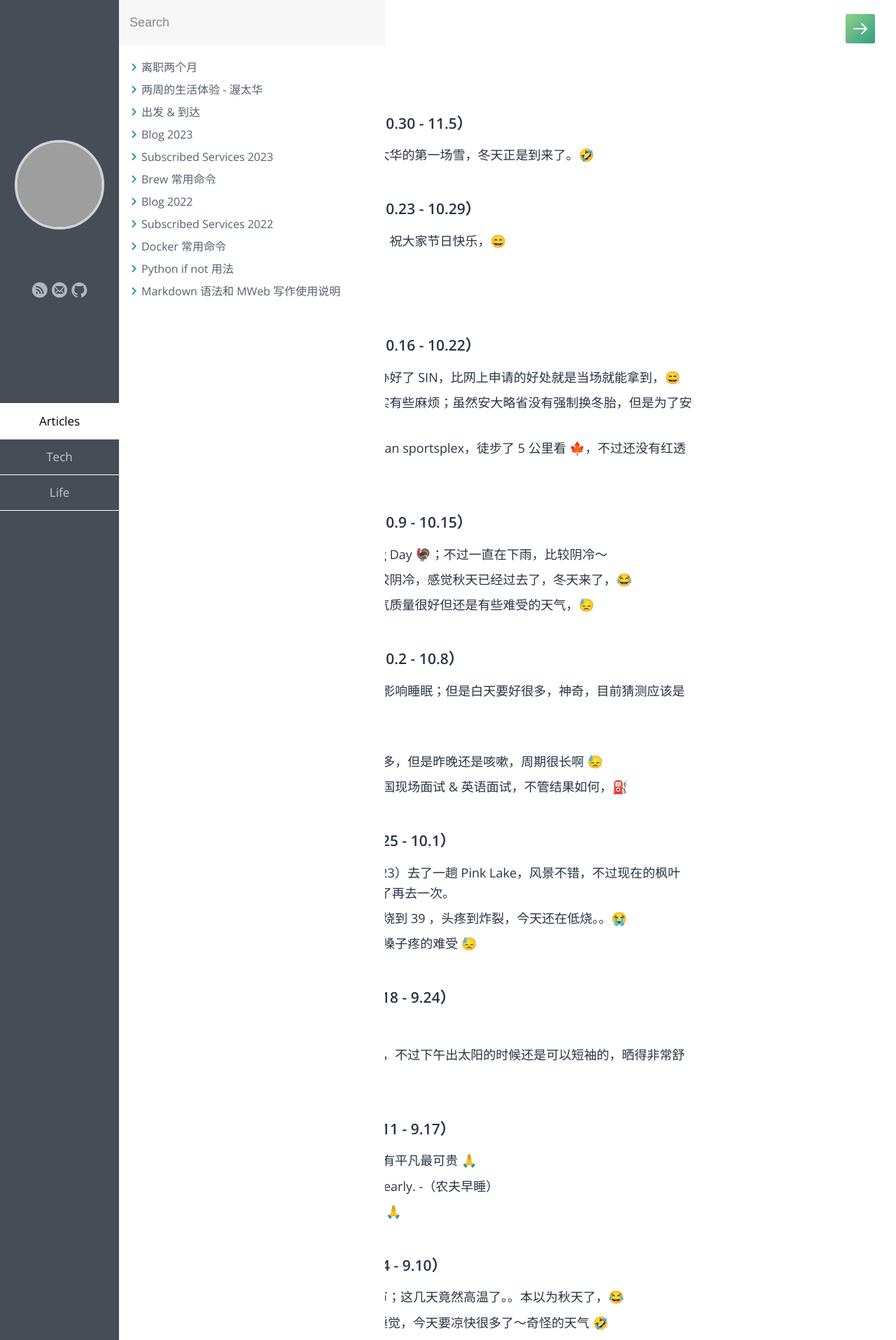
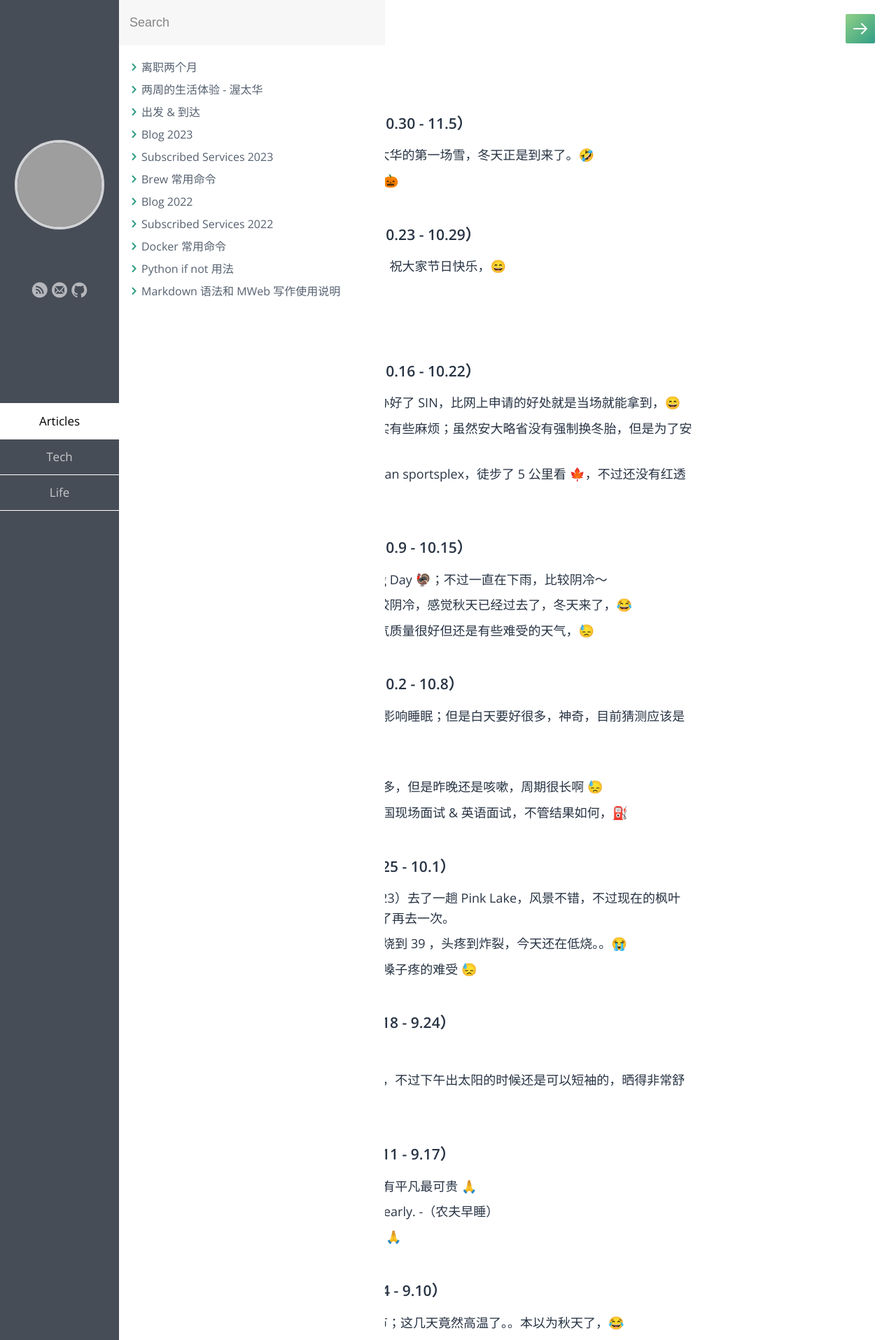
Before and after one commit to samxupeiran/samxupeiran.github.io, a Jekyll site: the page built from _posts/life/2023-01-03-my-blog.md, in a window 1280 px wide. Shown: the top 1915 px of the page at 70% size. Built offline with Jekyll 4.4.1, drawn with Linux system fonts in a browser that asks for light colours; some web fonts are replaced; some of the changed text lies outside the part shown; grey boxes are pictures that could not be loaded.

Commit message:
feat: add weekly blog 10.31

```diff
--- a/_posts/life/2023-01-03-my-blog.md
+++ b/_posts/life/2023-01-03-my-blog.md
@@ -7,6 +7,7 @@ tags: Blog
 
 - ### 2023 年 11 月 第 1 周（10.30 - 11.5）
      - 10.30 今早起床看到了渥太华的第一场雪，冬天正是到来了。🤣
+     - 10.31 Happy Halloween 🎃
 
 - ### 2023 年 10 月 第 4 周（10.23 - 10.29）
      - 10.24 今天是程序员节日，祝大家节日快乐，😄
```
